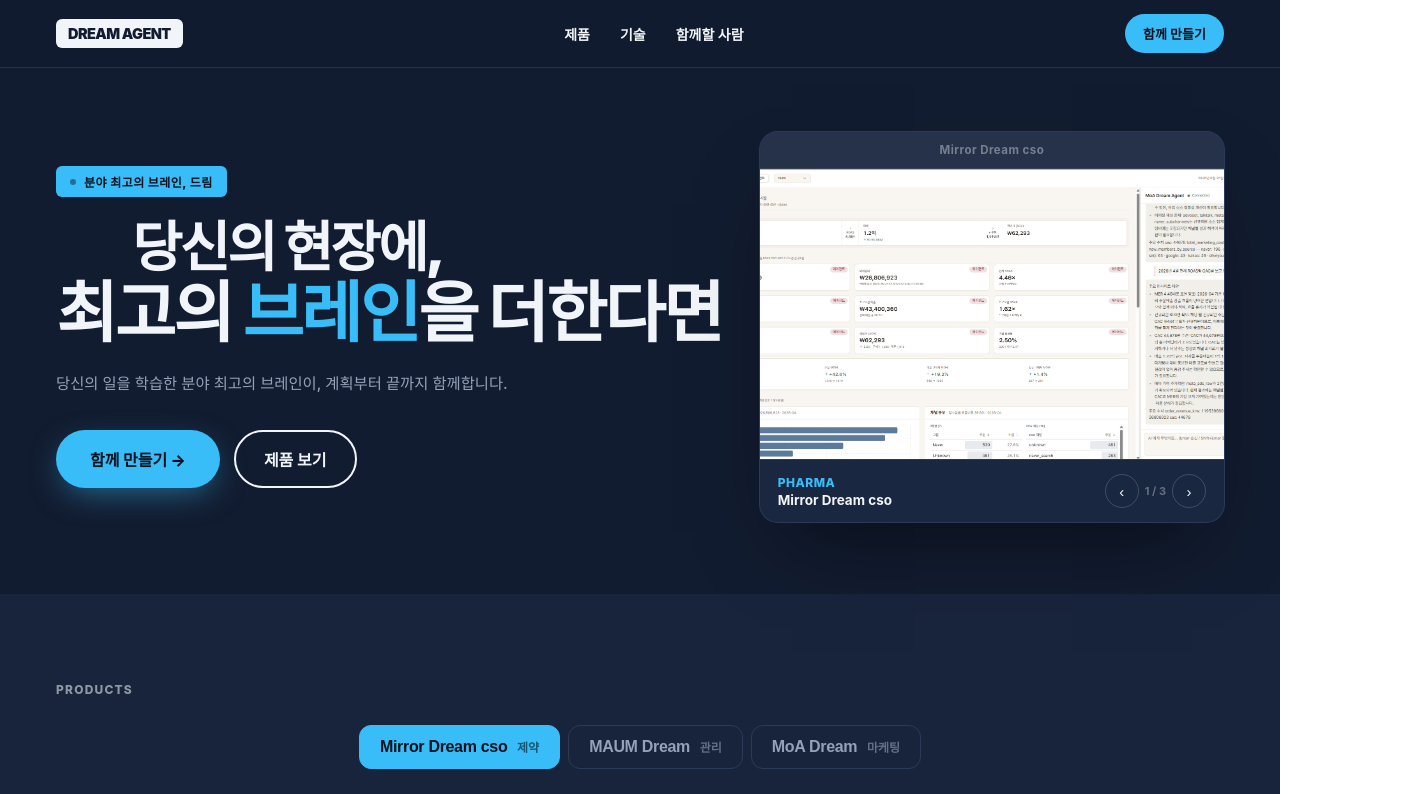
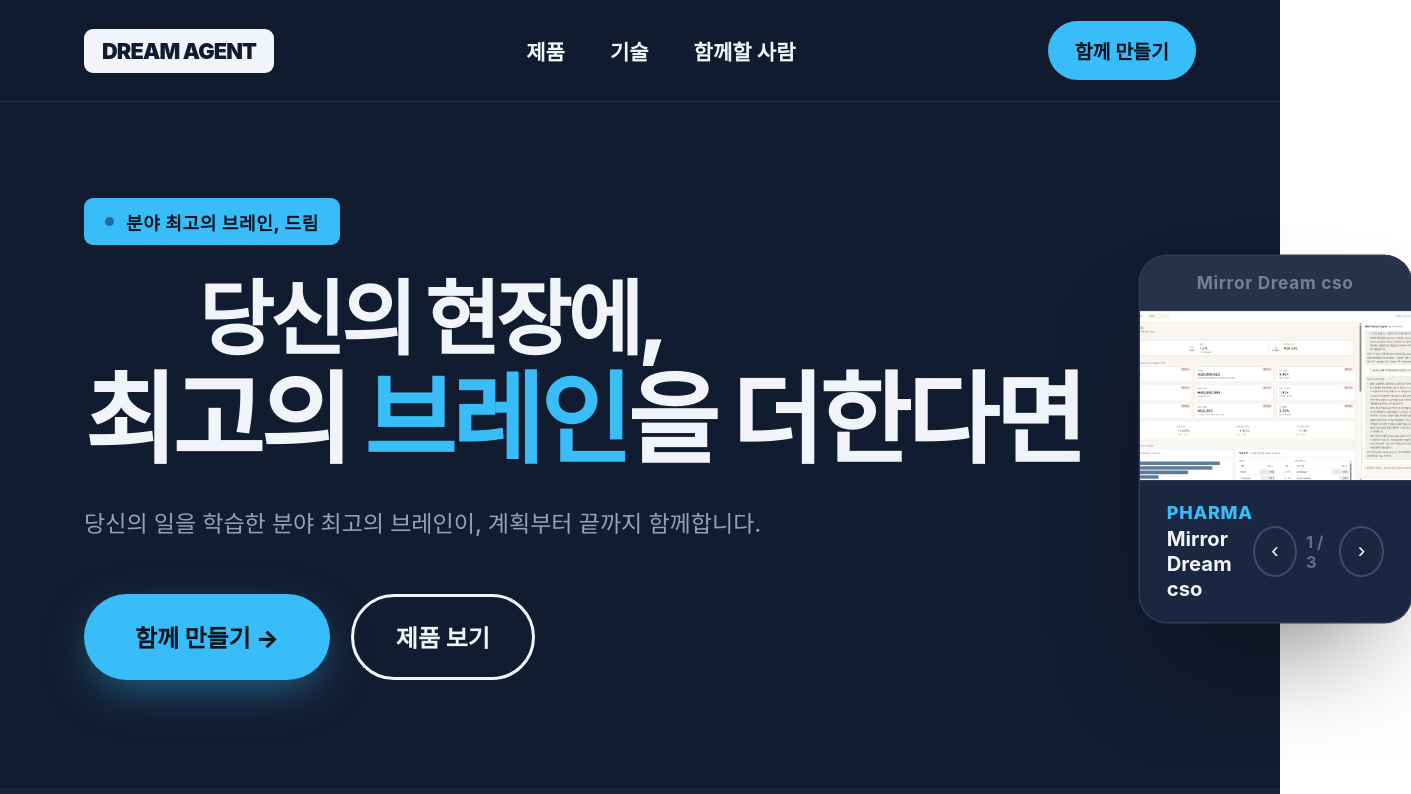
Before and after one commit to gobokuku82/homedemo, a Next.js app: page / in a window 1280 px wide. Shown: the top 794 px of the page, 1411 px wide, since content can reach past the window. Built offline with nearby package versions, Linux system fonts and the light colour scheme; a web font is replaced by a local one.

Commit message:
feat(frontend): 전체 UI 1.5배 확대(zoom) — 100%에서도 150% 줌처럼 표시
루트 래퍼(.da-root)에 zoom:1.5 적용. transform:scale과 달리 레이아웃이
다시 흐르므로 가로 스크롤 없이 화면 전체가 1.5배로 보임.

```diff
--- a/app/globals.css
+++ b/app/globals.css
@@ -15,6 +15,13 @@
 
 body {
   margin: 0;
+}
+
+/* Scale the whole UI ~1.5× so 100% zoom reads like 150% browser zoom.
+   `zoom` reflows layout (unlike transform:scale), so no horizontal scroll.
+   Tune the factor here; drop to a media query if mobile should stay 1×. */
+.da-root {
+  zoom: 1.5;
 }
 
 ::selection {
--- a/components/DreamAgentBold.tsx
+++ b/components/DreamAgentBold.tsx
@@ -27,6 +27,7 @@
   return (
     <div
       id="top"
+      className="da-root"
       style={{
         ...cssVars,
         fontFamily: FONT_STACK,
```
